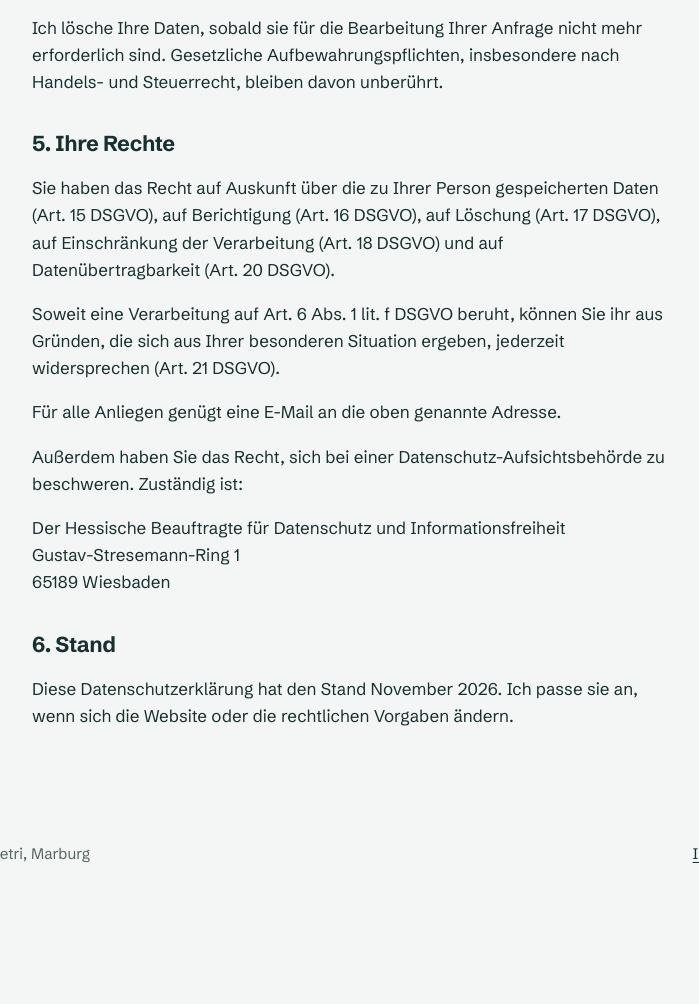
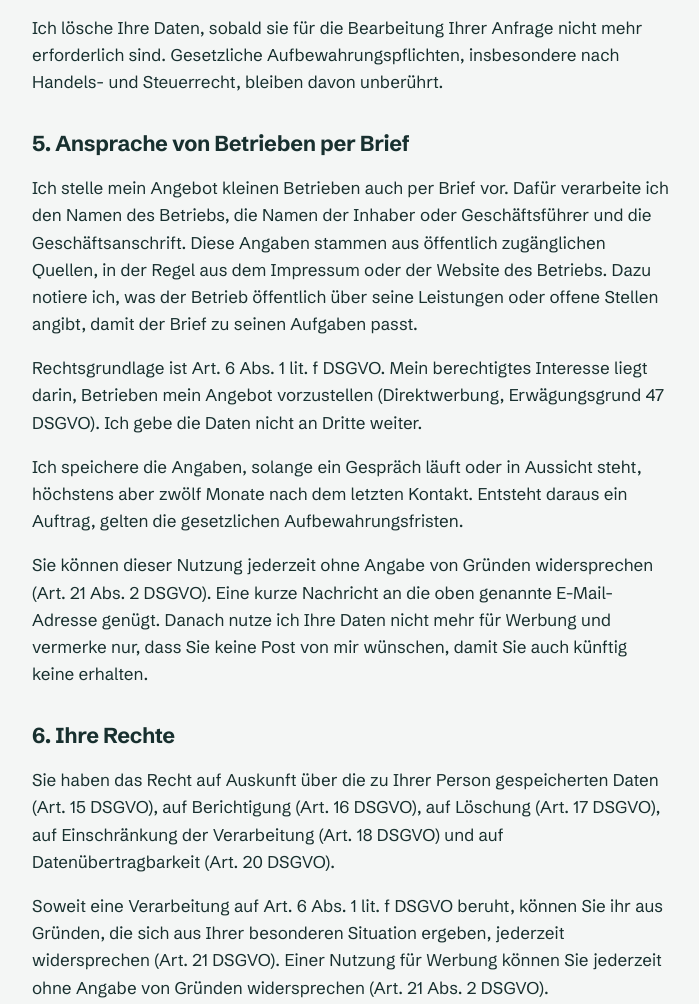
Before and after one commit to julianpetri9/simplework, a plain HTML site: page datenschutz.html in a window 1280 px wide. Shown: the part 1748-2752 px from the top of the page, without its empty margins (272-971 px from the left). Before the commit the page ends 2646 px from the top, so only its background shows below. Drawn offline with Linux system fonts and the light colour scheme.

Commit message:
Datenschutz: Ansprache von Betriebe per Brief ergänzt
Neuer Abschnitt 5 zu Herkunft, Zweck, Rechtsgrundlage, Speicherdauer
und Widerspruch bei Briefen an Betriebe. Widerspruchsrecht gegen
Werbung nach Art. 21 Abs. 2 DSGVO unter Ihre Rechte ergänzt.

Co-Authored-By: Claude Opus 5.5 <noreply@anthropic.com>

```diff
--- a/datenschutz.html
+++ b/datenschutz.html
@@ -180,7 +180,7 @@
     <h1>Datenschutzerklärung</h1>
 
     <h2>1. Verantwortlicher</h2>
-    <p>Verantwortlich für die Verarbeitung personenbezogener Daten auf dieser Website ist:</p>
+    <p>Verantwortlich für die Verarbeitung personenbezogener Daten auf dieser Website und bei der Ansprache von Betrieben per Brief ist:</p>
     <p>Julian Petri<br>KI abgehakt<br>Am Grün 35A<br>35037 Marburg<br>E-Mail: <a href="mailto:julian@ki-abgehakt.de">julian@ki-abgehakt.de</a></p>
 
     <h2>2. Überblick</h2>
@@ -199,14 +199,20 @@
     <p>Für E-Mails nutze ich den Dienst mailbox.org der Heinlein Hosting GmbH, Schwedter Straße 8/9A, 10119 Berlin. Ihre Nachricht wird daher auf Servern dieses Anbieters gespeichert, die nach dessen Angaben in Deutschland stehen. Mit dem Anbieter besteht ein Vertrag zur Auftragsverarbeitung nach Art. 28 DSGVO.</p>
     <p>Ich lösche Ihre Daten, sobald sie für die Bearbeitung Ihrer Anfrage nicht mehr erforderlich sind. Gesetzliche Aufbewahrungspflichten, insbesondere nach Handels- und Steuerrecht, bleiben davon unberührt.</p>
 
-    <h2>5. Ihre Rechte</h2>
+    <h2>5. Ansprache von Betrieben per Brief</h2>
+    <p>Ich stelle mein Angebot kleinen Betrieben auch per Brief vor. Dafür verarbeite ich den Namen des Betriebs, die Namen der Inhaber oder Geschäftsführer und die Geschäftsanschrift. Diese Angaben stammen aus öffentlich zugänglichen Quellen, in der Regel aus dem Impressum oder der Website des Betriebs. Dazu notiere ich, was der Betrieb öffentlich über seine Leistungen oder offene Stellen angibt, damit der Brief zu seinen Aufgaben passt.</p>
+    <p>Rechtsgrundlage ist Art. 6 Abs. 1 lit. f DSGVO. Mein berechtigtes Interesse liegt darin, Betrieben mein Angebot vorzustellen (Direktwerbung, Erwägungsgrund 47 DSGVO). Ich gebe die Daten nicht an Dritte weiter.</p>
+    <p>Ich speichere die Angaben, solange ein Gespräch läuft oder in Aussicht steht, höchstens aber zwölf Monate nach dem letzten Kontakt. Entsteht daraus ein Auftrag, gelten die gesetzlichen Aufbewahrungsfristen.</p>
+    <p>Sie können dieser Nutzung jederzeit ohne Angabe von Gründen widersprechen (Art. 21 Abs. 2 DSGVO). Eine kurze Nachricht an die oben genannte E-Mail-Adresse genügt. Danach nutze ich Ihre Daten nicht mehr für Werbung und vermerke nur, dass Sie keine Post von mir wünschen, damit Sie auch künftig keine erhalten.</p>
+
+    <h2>6. Ihre Rechte</h2>
     <p>Sie haben das Recht auf Auskunft über die zu Ihrer Person gespeicherten Daten (Art. 15 DSGVO), auf Berichtigung (Art. 16 DSGVO), auf Löschung (Art. 17 DSGVO), auf Einschränkung der Verarbeitung (Art. 18 DSGVO) und auf Datenübertragbarkeit (Art. 20 DSGVO).</p>
-    <p>Soweit eine Verarbeitung auf Art. 6 Abs. 1 lit. f DSGVO beruht, können Sie ihr aus Gründen, die sich aus Ihrer besonderen Situation ergeben, jederzeit widersprechen (Art. 21 DSGVO).</p>
+    <p>Soweit eine Verarbeitung auf Art. 6 Abs. 1 lit. f DSGVO beruht, können Sie ihr aus Gründen, die sich aus Ihrer besonderen Situation ergeben, jederzeit widersprechen (Art. 21 DSGVO). Einer Nutzung für Werbung können Sie jederzeit ohne Angabe von Gründen widersprechen (Art. 21 Abs. 2 DSGVO).</p>
     <p>Für alle Anliegen genügt eine E-Mail an die oben genannte Adresse.</p>
     <p>Außerdem haben Sie das Recht, sich bei einer Datenschutz-Aufsichtsbehörde zu beschweren. Zuständig ist:</p>
     <p>Der Hessische Beauftragte für Datenschutz und Informationsfreiheit<br>Gustav-Stresemann-Ring 1<br>65189 Wiesbaden</p>
 
-    <h2>6. Stand</h2>
+    <h2>7. Stand</h2>
     <p>Diese Datenschutzerklärung hat den Stand November 2026. Ich passe sie an, wenn sich die Website oder die rechtlichen Vorgaben ändern.</p>
   </div>
 </main>
```
Also changed, not shown: 1 other file.
